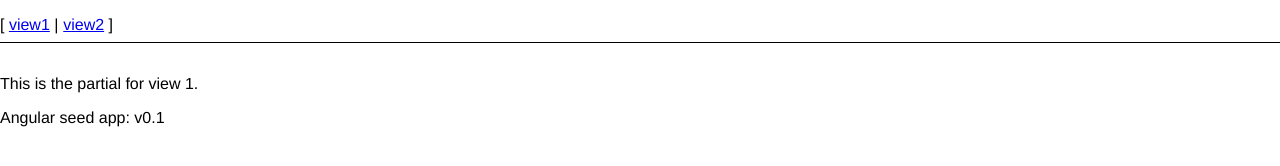
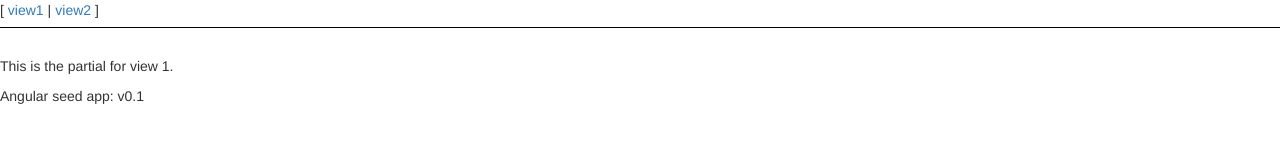
Before and after one commit to bdunnette/couchlrs, a website: page _attachments/index.html in a window 1280 px wide. Drawn offline with nearby package versions, Linux system fonts and the light colour scheme; some packages are replaced by stand-ins of ours; files that its build step writes are made by us from their sources.

Commit message:
adding bootstrap

```diff
--- a/_attachments/bower.json
+++ b/_attachments/bower.json
@@ -10,6 +10,7 @@
     "angular-route": "1.2.x",
     "angular-loader": "1.2.x",
     "angular-mocks": "~1.2.x",
-    "html5-boilerplate": "~4.3.0"
+    "html5-boilerplate": "~4.3.0",
+    "bootstrap": "~3.1.1"
   }
 }
--- a/_attachments/index.html
+++ b/_attachments/index.html
@@ -9,10 +9,8 @@
   <title>My AngularJS App</title>
   <meta name="description" content="">
   <meta name="viewport" content="width=device-width, initial-scale=1">
-  <link rel="stylesheet" href="public/lib/html5-boilerplate/css/normalize.css">
-  <link rel="stylesheet" href="public/lib/html5-boilerplate/css/main.css">
+  <link rel="stylesheet" href="public/lib/bootstrap/dist/css/bootstrap.min.css">
   <link rel="stylesheet" href="css/app.css"/>
-  <script src="public/lib/html5-boilerplate/js/vendor/modernizr-2.6.2.min.js"></script>
 </head>
 <body>
   <ul class="menu">
```
